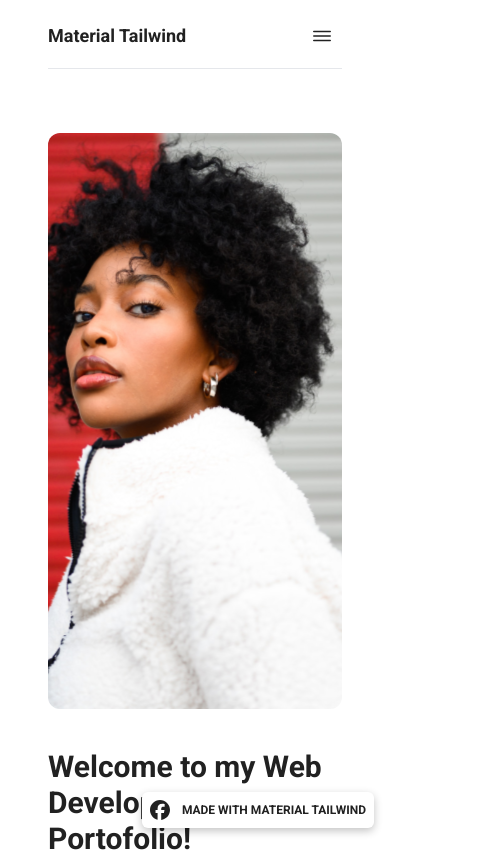
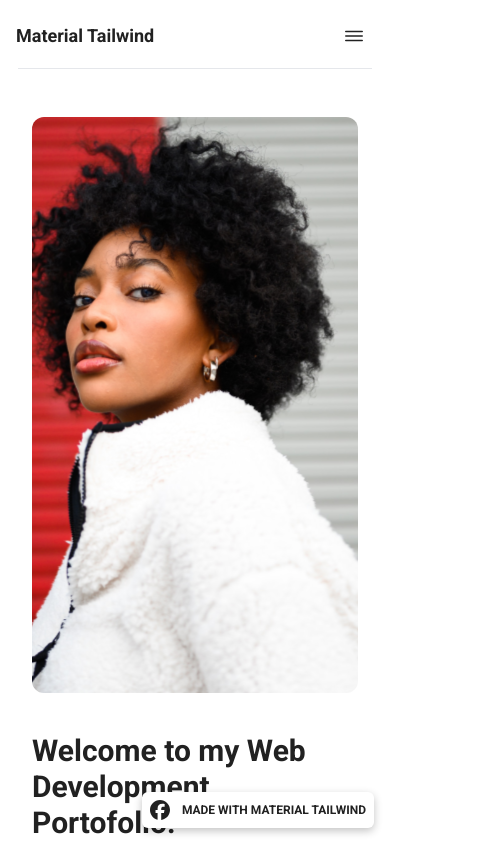
Before and after one commit to xuanphong03/F8-ReactJS-Homework, a React (Vite) app in the folder portfolio-page/: page / in a window 390 px wide. Shown: the top 852 px of the page, 492 px wide, since content can reach past the window. Built offline with nearby package versions, Linux system fonts and the light colour scheme.

Commit message:
update responsive v1.1

```diff
--- a/portfolio-page/src/components/form-controls/RadioField.jsx
+++ b/portfolio-page/src/components/form-controls/RadioField.jsx
@@ -23,7 +23,7 @@ function RadioField({ id, name, label, options = [] }) {
       <label className="text-sm font-medium text-[#889EA8]" htmlFor={id}>
         {label}
       </label>
-      <div className="mt-2 flex gap-4">
+      <div className="mt-2 flex flex-wrap gap-4">
         {options.map(({ id, name: serviceName }) => {
           return (
             <div key={id}>
--- a/portfolio-page/src/index.css
+++ b/portfolio-page/src/index.css
@@ -3,6 +3,10 @@
 @tailwind base;
 @tailwind components;
 @tailwind utilities;
+
+.transition-height {
+  transition: height 0.3s ease;
+}
 
 input.customized + label {
   transition: top 0.2s ease;
--- a/portfolio-page/src/layouts/Header.jsx
+++ b/portfolio-page/src/layouts/Header.jsx
@@ -34,7 +34,7 @@ function Header({ onHeaderHeightChange }) {
       className="sticky left-0 right-0 top-0 z-50 bg-white bg-opacity-80 p-4 backdrop-blur-2xl"
     >
       <div className="lg:mx-4 lg:flex lg:items-center lg:justify-between xl:mx-14 2xl:mx-24">
-        <div className="mx-8 flex h-10 items-center justify-between md:mx-2">
+        <div className="mx-0 flex h-10 items-center justify-between sm:mx-8 md:mx-2">
           <a href="#" className="text-blue-gray-900 text-lg font-bold">
             Material Tailwind
           </a>
@@ -76,9 +76,9 @@ function Header({ onHeaderHeightChange }) {
         <div
           ref={menuRef}
           style={{ height: `${menuHeight}px` }}
-          className={`mx-8 mt-3 overflow-hidden border-t px-2 pt-4 transition-all duration-500 md:mx-2 lg:hidden lg:border-0`}
+          className={`transition-height mx-[2px] mt-3 overflow-hidden border-t px-2 duration-500 sm:mx-8 md:mx-2 lg:hidden lg:border-0 ${isVisibleMenuMobile ? 'border-0' : ''}`}
         >
-          <nav>
+          <nav className="pt-4">
             <ul className="flex flex-col gap-5">
               <li>
                 <a className="flex items-center gap-3" href="#page">
@@ -100,12 +100,8 @@ function Header({ onHeaderHeightChange }) {
             </ul>
           </nav>
           <div className="my-4 mt-6 flex items-center gap-2">
-            <button className="h-10 rounded-md px-6 py-3 text-xs font-medium uppercase">
-              Sign in
-            </button>
-            <button className="h-10 rounded-md bg-primaryColor px-6 py-3 text-xs font-medium uppercase text-white">
-              Blocks
-            </button>
+            <Button content="Sign in" />
+            <Button content="Blocks" isSolid />
           </div>
         </div>
       </div>
--- a/portfolio-page/src/sections/ContactUs.jsx
+++ b/portfolio-page/src/sections/ContactUs.jsx
@@ -14,7 +14,7 @@ function ContactUs() {
     { id: 4, name: 'other' },
   ];
   return (
-    <section className="mx-5 py-16 lg:mx-0 xl:mx-10 2xl:mx-20">
+    <section className="py-16 sm:mx-5 lg:mx-0 xl:mx-10 2xl:mx-20">
       <div className="mb-20">
         <h2 className="mb-4 text-center text-5xl font-bold">Contact Us</h2>
         <p className="mx-auto text-center text-xl leading-relaxed text-secondaryColor lg:max-w-[45%] xl:max-w-[40%]">
--- a/portfolio-page/src/sections/FeedbackAboutMe.jsx
+++ b/portfolio-page/src/sections/FeedbackAboutMe.jsx
@@ -48,11 +48,11 @@ function FeedbackAboutMe() {
 
   return (
     <section className="py-12 xl:mx-32 2xl:mx-64">
-      <div className="mx-5 mb-20 md:mx-0">
+      <div className="mb-20 sm:mx-5 md:mx-0">
         <h2 className="mb-4 text-center text-4xl font-semibold tracking-wider">
           What Clients Say
         </h2>
-        <p className="text-secondaryColor px-4 text-center text-xl">
+        <p className="px-4 text-center text-xl text-secondaryColor">
           Discover what clients have to say about their experiences working with
           me. My client's satisfaction is my greatest achievement!
         </p>
@@ -63,13 +63,13 @@ function FeedbackAboutMe() {
             <h3 className="mb-4 max-w-[50%] text-3xl font-bold leading-normal">
               Mobile App Development
             </h3>
-            <p className="text-secondaryColor mb-3 text-base leading-relaxed lg:max-w-[70%]">
+            <p className="mb-3 text-base leading-relaxed text-secondaryColor lg:max-w-[70%]">
               I had the pleasure of working with Lily on a critical web
               development project, and I can confidently say that their
               expertise and professionalism exceeded my expectations.
             </p>
             <h6 className="mb-1 font-semibold">Michael - Technical Manager</h6>
-            <p className="text-secondaryColor mb-5 text-sm">
+            <p className="mb-5 text-sm text-secondaryColor">
               Marketing @ APPLE INC.
             </p>
             <div>
--- a/portfolio-page/src/sections/Introduction.jsx
+++ b/portfolio-page/src/sections/Introduction.jsx
@@ -5,7 +5,7 @@ import Button from '~/components/Button';
 function Introduction() {
   return (
     <section className="py-8">
-      <div className="mx-4 flex flex-col gap-10 md:mx-0 lg:flex-row-reverse lg:items-center xl:mx-10 2xl:mx-20 2xl:min-h-[60vh]">
+      <div className="mx-0 flex flex-col gap-10 sm:mx-4 md:mx-0 lg:flex-row-reverse lg:items-center xl:mx-10 2xl:mx-20 2xl:min-h-[60vh]">
         <img
           className="h-[576px] w-full rounded-xl object-cover lg:w-1/2 lg:max-w-[50%] lg:basis-1/2"
           alt="introduction image"
--- a/portfolio-page/src/sections/MyAwesomeClients.jsx
+++ b/portfolio-page/src/sections/MyAwesomeClients.jsx
@@ -7,7 +7,7 @@ import LogoNetflex from '~/assets/logos/netflix.svg';
 function MyAwesomeClients() {
   return (
     <section className="py-28">
-      <div className="mx-5 flex flex-col items-center gap-8 md:mx-0">
+      <div className="mx-0 flex flex-col items-center gap-8 sm:mx-5 md:mx-0">
         <h2 className="text-base font-semibold text-[#263228]">
           My awesome clients
         </h2>
--- a/portfolio-page/src/sections/MyProjects.jsx
+++ b/portfolio-page/src/sections/MyProjects.jsx
@@ -68,17 +68,17 @@ function MyProjects() {
   ];
   return (
     <section className="py-28">
-      <div className="mx-5 mb-20 md:mx-0 2xl:mx-20">
+      <div className="mb-20 sm:mx-5 md:mx-0 2xl:mx-20">
         <h2 className="mb-4 text-center text-4xl font-semibold leading-relaxed">
           My Projects
         </h2>
-        <p className="text-secondaryColor px-4 text-center text-xl leading-relaxed lg:mx-60 xl:mx-72 2xl:mx-80">
+        <p className="px-4 text-center text-xl leading-relaxed text-secondaryColor lg:mx-60 xl:mx-72 2xl:mx-80">
           Whether you have a mobile app idea that needs to come to life or a
           website that requires a facelift, I'm here to turn your digital dreams
           into reality.
         </p>
       </div>
-      <div className="mx-5 md:mx-0 xl:mx-10 2xl:mx-20">
+      <div className="sm:mx-5 md:mx-0 xl:mx-10 2xl:mx-20">
         <ProjectsList projects={MY_PROJECTS} />
       </div>
     </section>
--- a/portfolio-page/src/sections/MySkills.jsx
+++ b/portfolio-page/src/sections/MySkills.jsx
@@ -55,10 +55,10 @@ function MySkills() {
   ];
   return (
     <section>
-      <div className="mx-5 mb-20">
+      <div className="mb-20 sm:mx-5">
         <h2 className="mb-2 text-center font-bold">My skills</h2>
         <h3 className="mb-4 text-center text-5xl font-semibold">What I do</h3>
-        <p className="text-secondaryColor text-center text-xl leading-relaxed lg:mx-20 xl:mx-24 2xl:mx-28">
+        <p className="text-center text-xl leading-relaxed text-secondaryColor lg:mx-20 xl:mx-24 2xl:mx-28">
           I'm not just a developer; I'm a digital dreamweaver. Crafting
           immersive online experiences is not just a job but my calling.
           Discover below how I can help you.
```
Also changed, not shown: portfolio-page/src/sections/MyResume.jsx (+5 -5 lines), portfolio-page/vercel.json (added).
